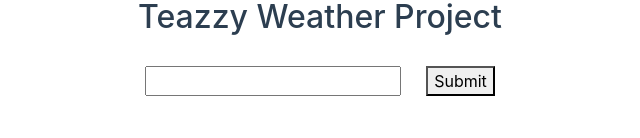
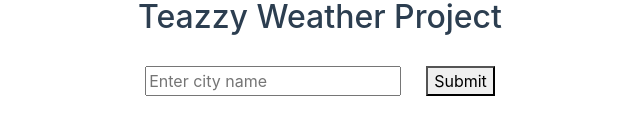
Before and after one commit to gowizzard1/kondegangKE, a Vue app: page / in a window 1280 px wide. Shown: the part 162-300 px from the top of the page, without its empty margins (320-960 px from the left). Built offline with nearby package versions, Linux system fonts and the light colour scheme.

Commit message:
Update weather.vue

```diff
--- a/src/components/weather.vue
+++ b/src/components/weather.vue
@@ -1,7 +1,7 @@
 <template>
   <div id="weather">
     <form @submit.prevent="getWeather(inputLocation)" class="form">
-      <input type="text" v-model="inputLocation" />
+      <input type="text" placeholder="Enter city name" v-model="inputLocation" />
       <button type="submit">Submit</button>
     </form>
     <div v-if="responseCode" id="forecast" class="text-center">
```
